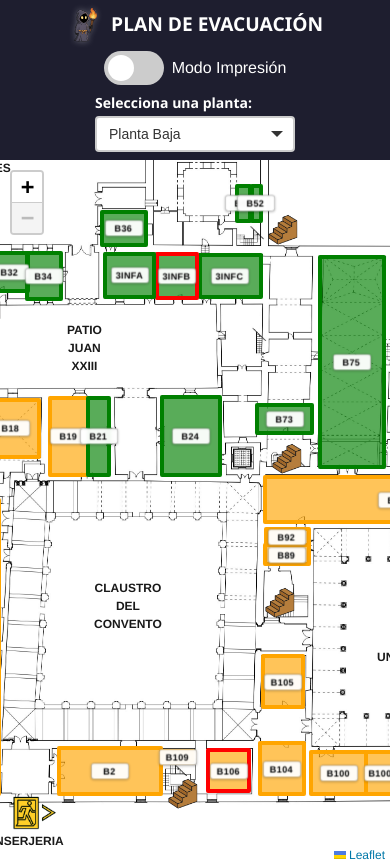
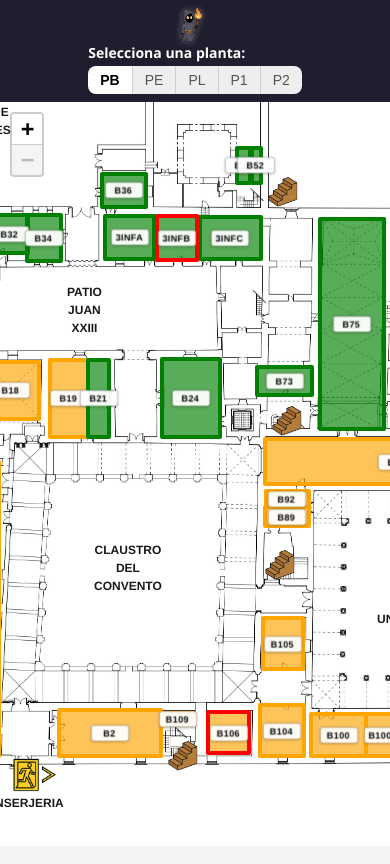
Before and after one commit to PedroGalan23/rutas-emergencia, a React (Create React App) app: page / in a window 390 px wide. Built offline with nearby package versions, Linux system fonts and the light colour scheme.

Commit message:
diseño movil,plantas

```diff
--- a/src/App.css
+++ b/src/App.css
@@ -26,6 +26,24 @@ body {
   display: flex;
   align-items: center;
   gap: 1rem;
+}
+/* Quita cualquier borde alrededor del mapa */
+.leaflet-container {
+  border: none !important;
+  box-shadow: none !important;
+  margin: 0 !important;
+  padding: 0 !important;
+}
+
+
+
+
+.leaflet-control-attribution {
+  display: none !important;
+}
+/* (Opcional) Elimina cualquier borde en el contenedor del mapa */
+.leaflet-container {
+  border: none !important;
 }
 
 .imprimible-container label {
@@ -71,10 +89,6 @@ body {
     visibility: hidden !important;
   }
 
-  .map-container,
-  .map-container * {
-    visibility: visible !important;
-  }
 
   /* 2) Hacer que el .map-container llene la página y se empuje hacia abajo */
   .map-container {
@@ -325,19 +339,11 @@ body {
 
 /* Header aún más compacto para pantallas muy pequeñas */
 @media (max-width: 480px) {
-
   /* El header ocupa el 100% en vertical y el título se centra */
   .app-header {
     flex-direction: column;
     align-items: center;
     padding: 0.5rem;
-  }
-
-  /* El Título se muestra en una línea completa arriba */
-  .app-header h1 {
-    width: 100%;
-    text-align: center;
-    margin-bottom: 0.5rem;
   }
 
   /* Contenedor de controles:
@@ -362,11 +368,6 @@ body {
     padding: 0.3rem 0.5rem;
   }
 
-  .map-container {
-    /* Antes: height: calc(100vh - 100px);
-       Ahora descontamos unos 140px (ajusta a tu header real) */
-    height: calc(100vh - 140px);
-  }
 
   /* Ajusta el tamaño del texto de "Modo de impresión" si deseas hacerlo más pequeño */
   .switch-label {
@@ -556,3 +557,36 @@ input:checked+.slider:before {
   text-shadow: 1px 1px 2px rgba(0, 0, 0, 0.4) !important;
   pointer-events: none;
 }
+
+
+.plant-selector {
+  display: inline-flex;
+  background: #333;          /* color de fondo de la “banda” */
+  border-radius: 8px;
+  overflow: hidden;
+}
+
+.plant-button {
+  flex: 1;
+  padding: 6px 12px;
+  background: #eee;          /* color de fondo de cada píldora */
+  border: none;
+  font-size: 14px;
+  color: #555;
+  cursor: pointer;
+  transition: background 0.2s, color 0.2s;
+}
+
+.plant-button:not(:last-child) {
+  border-right: 1px solid #ccc;  /* separación visual entre botones */
+}
+
+.plant-button:hover {
+  background: #e0e0e0;
+}
+
+.plant-button.active {
+  background: #fff;   /* píldora activa blanca */
+  color: #000;        /* texto más oscuro */
+  font-weight: bold;
+}
--- a/src/App.js
+++ b/src/App.js
@@ -35,6 +35,9 @@ import L from "leaflet";
 import "./App.css";
 
 function App() {
+
+  const [isMobile, setIsMobile] = useState(window.innerWidth <= 480);
+
   const imageWidth = 7017;
   const imageHeight = 4963;
   const imageBounds = [
@@ -52,6 +55,8 @@ function App() {
   // DATOS DE AULAS CARGADOS DINÁMICAMENTE
   const [aulasData, setAulasData] = useState({});
 
+
+  // Cargar datos de aulas.json
   useEffect(() => {
     fetch("/data/aulas.json")
       .then((res) => {
@@ -61,6 +66,15 @@ function App() {
       .then(setAulasData)
       .catch((err) => console.error("Error cargando aulas.json:", err));
   }, []);
+
+
+  // Detectar cambios de tamaño de la ventana
+  useEffect(() => {
+    const onResize = () => setIsMobile(window.innerWidth <= 480);
+    window.addEventListener("resize", onResize);
+    return () => window.removeEventListener("resize", onResize);
+  }, []);
+
 
   const imagesSalida = {
     "src/assets/salidaAmarillo.png": salidaAmarillo,
@@ -81,6 +95,14 @@ function App() {
 
   const monjeFrames = [monje1, monje2];
 
+  const plantLabels = {
+    "Planta Baja": "PB",
+    "Planta Intermedia": "PE",
+    "Planta Palomar": "PL",
+    "Planta Primera": "P1",
+    "Planta Segunda": "P2",
+  };
+
   const planos = {
     "Planta Baja": planoBaja,
     "Planta Intermedia": planoIntermedia,
@@ -88,6 +110,7 @@ function App() {
     "Planta Primera": planoPrimera,
     "Planta Segunda": planoSegunda,
   };
+
 
   const escaleras = escaleraData;
 
@@ -472,6 +495,7 @@ function App() {
   return (
     <div className="app">
       <header className="app-header">
+        {/* 2) H1: siempre mostramos la imagen, sólo el texto si NO es móvil */}
         <h1>
           <img
             src={monje2}
@@ -482,9 +506,12 @@ function App() {
               marginRight: "0.5em",
             }}
           />
-          PLAN DE EVACUACIÓN
+          {!isMobile && "PLAN DE EVACUACIÓN"}
         </h1>
+
         <div className="controls">
+          {/* 3) Switch sólo si NO es móvil */}
+          {!isMobile && (
             <div className="switch-wrapper">
               <label className="switch">
                 <input
@@ -492,32 +519,33 @@ function App() {
                   checked={imprimible}
                   onChange={(e) => setImprimible(e.target.checked)}
                 />
-              <span className="slider round"></span>
+                <span className="slider round" />
               </label>
               <span className="switch-label">Modo Impresión</span>
             </div>
+          )}
+
+          {/* 4) Selector de planta siempre */}
           <div className="selector-wrapper">
             <label htmlFor="planta" className="selector-label">
               Selecciona una planta:
             </label>
-            <div className="custom-select">
-              <select
-                id="planta"
-                value={plantaSeleccionada}
-                onChange={(e) => {
-                  setPlantaSeleccionada(e.target.value);
+            <div className="plant-selector">
+              {Object.keys(planos).map((p) => (
+                <button
+                  key={p}
+                  className={`plant-button ${plantaSeleccionada === p ? "active" : ""
+                    }`}
+                  onClick={() => {
+                    setPlantaSeleccionada(p);
                     setAulaActiva(null);
                     setFlechaPosicion(null);
                     clearInterval(animationInterval.current);
                   }}
                 >
-                {Object.keys(planos).map((p) => (
-                  <option key={p} value={p}>
-                    {p}
-                  </option>
+                  {plantLabels[p]}
+                </button>
               ))}
-              </select>
-              <span className="custom-arrow"></span>
             </div>
           </div>
         </div>
@@ -530,6 +558,7 @@ function App() {
           maxZoom={1}
           maxBounds={imageBounds}
           maxBoundsViscosity={1}
+          attributionControl={false}  // <–– aquí
           style={{ width: "100%", height: "100%" }}
           whenCreated={(map) => {
             map.fitBounds(imageBounds);
```
Lines whose indentation alone changed are shown as unchanged.
